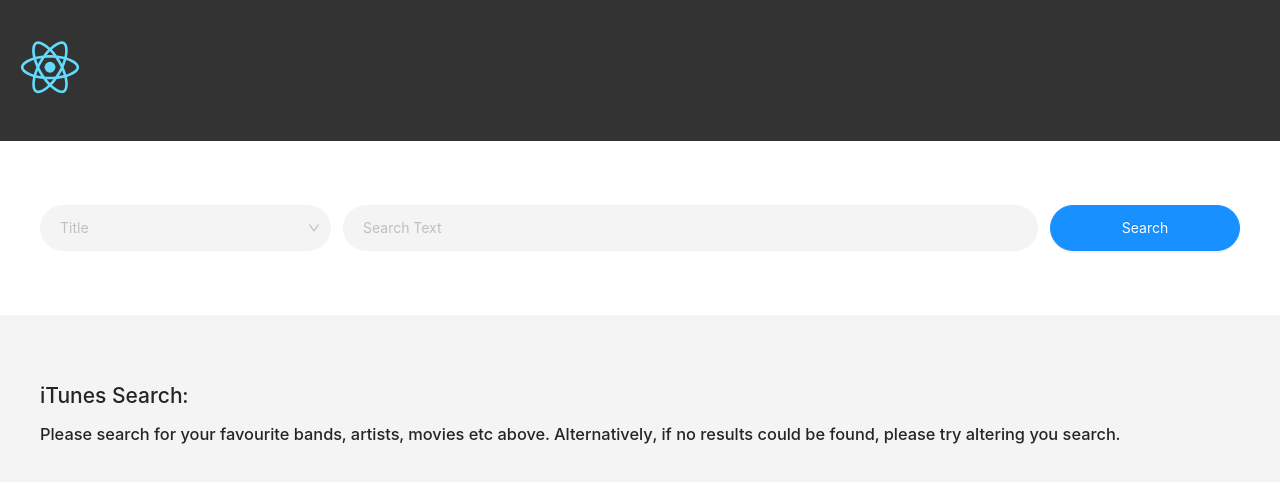
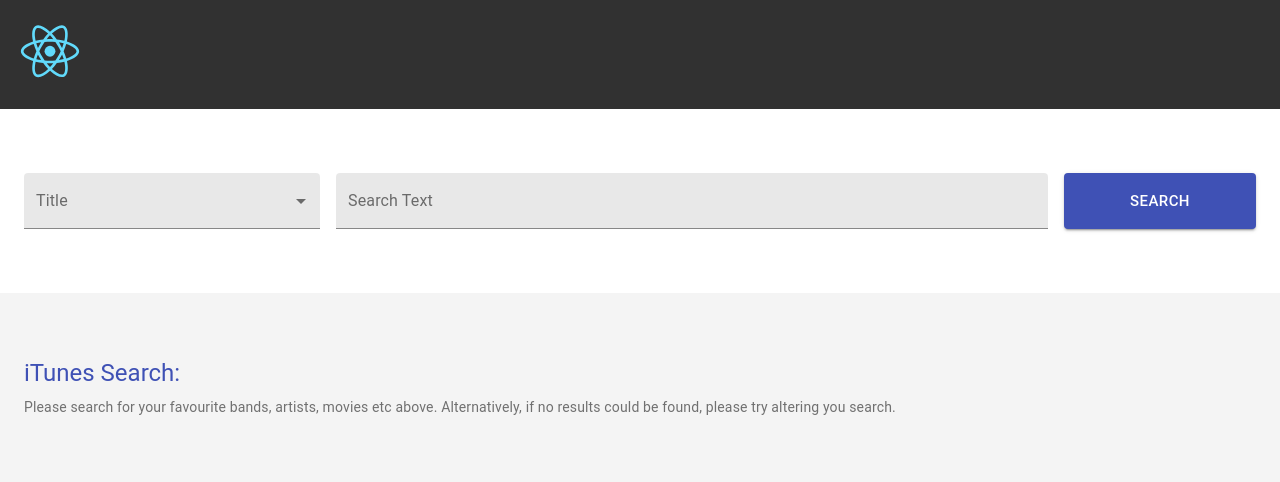
Before and after one commit to jacklittl/itunes-retrieval, a React (Create React App) app in the folder client/: page / in a window 1280 px wide. Shown: the top 482 px of the page. Built offline with nearby package versions, Linux system fonts and the light colour scheme.

Commit message:
Converting antd to material ui

```diff
--- a/client/package.json
+++ b/client/package.json
@@ -3,6 +3,7 @@
   "version": "0.1.0",
   "private": true,
   "dependencies": {
+    "@material-ui/core": "^4.11.0",
     "@testing-library/jest-dom": "^4.2.4",
     "@testing-library/react": "^9.5.0",
     "@testing-library/user-event": "^7.2.1",
--- a/client/src/App.css
+++ b/client/src/App.css
@@ -1,20 +1,17 @@
+body {
+  background-color: #f4f4f4;
+}
+
 .header {
   display: block;
 
-  padding: 2rem 0;
+  padding: 1rem 0;
 
   background-color: rgba( 0, 0, 0, .8 );
   color: white;
 }
 
-.container {
-  max-width: 1200px;
-  width: 95%;
-
-  margin: 0 auto;
-}
-
-.search-form {
+.section {
   display: block;
 
   padding: 4rem 0;
@@ -22,157 +19,14 @@
   background-color: white;
 }
 
-.ant-form-item {
-  margin-bottom: 0;
-}
-
-.ant-form-item .ant-input {
-  height: 46px;
-
-  padding: 0 1.25rem;
-
-  background-color: #f4f4f4;
-
-  border: none;
-  border-radius: 25px;
-}
-
-.ant-form-item .ant-select {
-  height: 46px;
-
-  padding: 0 1.25rem;
-
-  background-color: #f4f4f4;
-
-  border: none;
-  border-radius: 25px;
-}
-
-.ant-form-item .ant-select-selector {
-  height: 100% !important;
-
-  padding-left: 0 !important;
-
-  background-color: #f4f4f4 !important;
-
-  border: none !important;
-}
-
-.ant-form-item .ant-select-selection-search {
-  left: 0;
-
-  width: calc( 100% - 11px );
-}
-
-.ant-form-item .ant-select-selection-search input {
-  height: 100%;
-}
-
-.ant-form-item .ant-select-selection-placeholder {
-  line-height: 46px !important;
-}
-
-.ant-form-item .ant-select-selection-item {
-  line-height: 46px !important;
-  outline: none !important;
-}
-
-.main {
-  padding: 4rem 0;
-
+.section--grey {
   background-color: #f4f4f4;
 }
 
-.main .ant-col {
-  margin: .5rem 0;
+.MuiFormControl-root {
+  border-radius: 5px;
 }
 
-.main .ant-card {
-  height: 100%;
-
-  margin: 0;
-
-  background-color: white;
-
-  border: 5px solid white;
-  border-radius: 4px;
-
-  overflow: hidden;
+.MuiFormControl-root .MuiButton-sizeLarge {
+  padding: 15px 22px;
 }
-
-.main .ant-card-body {
-  padding: 0;
-}
-
-.main .ant-card-body .card-body {
-  padding: 1.25rem;
-}
-
-.main .ant-card-body .card-body h2,
-.main .ant-card-body .card-body h3 {
-  margin: 0 0 .5rem;
-
-  line-height: 1.3;
-}
-
-.main .ant-card-body .card-body h3 {
-  color: #1890ff;
-}
-
-.main .ant-card-body .card-body p {
-  margin: 1rem 0 0;
-  padding: 0;
-}
-
-.block-image {
-  display: block;
-  width: 100%;
-  height: auto;
-}
-
-.submit-button {
-  width: 100%;
-  max-width: 190px;
-  height: 46px;
-
-  padding: 0 15px;
-
-  border-radius: 25px;
-}
-
-.result-listing .ant-col {
-  display: block;
-  -ms-flex: 0 0 20%;
-  flex: 0 0 20%;
-  max-width: 20%;
-}
-
-@media (max-width: 1200px) {
-  .result-listing .ant-col {
-    -ms-flex: 0 0 25%;
-    flex: 0 0 25%;
-    max-width: 25%;
-  }
-}
-
-@media (max-width: 900px) {
-  .result-listing .ant-col {
-    -ms-flex: 0 0 33.33%;
-    flex: 0 0 33.33%;
-    max-width: 33.33%;
-  }
-}
-
-@media (max-width: 768px) {
-  .search-form .ant-col {
-    margin-top: .5rem;
-  }
-}
-
-@media (max-width: 600px) {
-  .result-listing .ant-col {
-    -ms-flex: 0 0 50%;
-    flex: 0 0 50%;
-    max-width: 50%;
-  }
-}
--- a/client/src/App.tsx
+++ b/client/src/App.tsx
@@ -1,22 +1,24 @@
 import React from "react";
 import { useSelector } from "react-redux";
-import { Row } from 'antd';
 
 import { Result } from './declarations/types';
 import SearchForm from './components/SearchForm/SearchForm';
 import Listing from './components/Listing/Listing';
-import NoResults from './components/NoResults/NoResults';
+import ResultsMessage from './components/Messages/ResultsMessage';
 
 import "./App.css";
+
+import Box from '@material-ui/core/Box';
+import Container from '@material-ui/core/Container';
 
 const App = () => {
   const results = useSelector(state => state.form),
   resultsPayload: Result[] = results.data.payload
-  const hasResults = resultsPayload && resultsPayload.length;
+  const hasResults = resultsPayload && resultsPayload.length > 0;
 
   return (
 
-    <div className="App">
+    <Box className="App">
 
       <header className="header">
           <svg xmlns="http://www.w3.org/2000/svg" viewBox="0 0 841.9 595.3" width="100">
@@ -30,23 +32,20 @@ const App = () => {
 
       <SearchForm />
 
-      <Row className="main">
-        <div className="container">
+      <Box className="section section--grey">
 
-          {
-            results.loading
-              ? <NoResults />
-              : results.error
-                ? <NoResults />
-                : hasResults
-                    ? <Listing results={resultsPayload} />
-                    : <NoResults />
+        <Container maxWidth="lg">
+
+          { hasResults
+            ? <Listing results={resultsPayload} />
+            : <ResultsMessage />
           }
 
-        </div>
-      </Row>
+        </Container>
 
-    </div>
+      </Box>
+
+    </Box>
 
   );
 }
--- /dev/null
+++ b/client/src/components/Messages/ResultsMessage.tsx
@@ -0,0 +1,28 @@
+import React from "react";
+import { useSelector } from "react-redux";
+
+import Typography from '@material-ui/core/Typography';
+
+const ResultsMessage = (): JSX.Element => {
+  const results = useSelector(state => state.form)
+
+  console.log( results )
+
+  let searchTitle = ""
+  results.error
+    ? searchTitle = "Error retrieving your results."
+    : results.loading
+      ? searchTitle = "Finding your results..."
+      : results.data.payload && results.data.payload.length === 0
+        ? searchTitle = "No results found..."
+        : searchTitle = "iTunes Search:"
+
+  return (
+    <div>
+      <Typography gutterBottom variant="h5" color="primary" component="h2">{searchTitle}</Typography>
+      <Typography variant="body2" color="textSecondary" component="p">Please search for your favourite bands, artists, movies etc above. Alternatively, if no results could be found, please try altering you search.</Typography>
+    </div>
+  )
+};
+
+export default ( ResultsMessage )
--- a/client/src/components/NoResults/NoResults.tsx
+++ /dev/null
@@ -1,20 +0,0 @@
-import React from "react";
-import { useSelector } from "react-redux";
-
-const NoResults = () => {
-  const results = useSelector(state => state.form)
-
-  let searchTitle = "iTunes Search:"
-  if( results.error ){
-    searchTitle = "No search results could be found..."
-  }
-
-  return (
-    <div>
-      <h2>{searchTitle}</h2>
-      <h3>Please search for your favourite bands, artists, movies etc above. Alternatively, if no results could be found, please try altering you search.</h3>
-    </div>
-  )
-};
-
-export default ( NoResults )
--- a/client/src/components/SearchForm/SearchForm.tsx
+++ b/client/src/components/SearchForm/SearchForm.tsx
@@ -2,7 +2,21 @@ import React, { useState } from "react";
 import { useDispatch } from "react-redux";
 import { fetchData } from '../../redux/form/form.thunk';
 
-import { Row, Col, Select, Input, Form, Button } from 'antd';
+import { makeStyles } from '@material-ui/core/styles';
+import Container from '@material-ui/core/Container';
+import Grid from '@material-ui/core/Grid';
+import InputLabel from '@material-ui/core/InputLabel';
+import MenuItem from '@material-ui/core/MenuItem';
+import FormControl from '@material-ui/core/FormControl';
+import Select from '@material-ui/core/Select';
+import Button from '@material-ui/core/Button';
+import TextField from '@material-ui/core/TextField';
+
+const useStyles = makeStyles((theme) => ({
+  formControl: {
+    width: 100 + '%',
+  },
+}));
 
 const mediaOptions = [
   {value: 'movie', label: 'Movie' },
@@ -23,6 +37,8 @@ const SearchForm = () => {
     term: ''
   });
 
+  const classes = useStyles();
+
   const onChange = ( data, field ) => {
     let searchQuery = {};
 
@@ -36,59 +52,72 @@ const SearchForm = () => {
 
   return (
 
-    <Form
+    <form
       name="filters"
-      className="search-form"
-      onFinish={onSubmit}
+      className="section"
     >
 
-      <Row>
-        <div className="container">
+      <Container maxWidth="lg">
 
-          <Row gutter={12}>
+          <Grid container justify="center" spacing={2}>
 
-              <Col {...{ xs: 24, md: 6 }}>
+            <Grid item xs={12} sm={3}>
 
-                <Form.Item rules={[{ required: true }]}>
-                  <Select
-                    placeholder="Title"
-                    options={mediaOptions}
-                    onChange={value => onChange(value, 'media')}
-                  />
-                </Form.Item>
+              <FormControl variant="filled" className={classes.formControl}>
 
-              </Col>
+                <InputLabel id="demo-simple-select-filled-label">Title</InputLabel>
 
-              <Col {...{ xs: 24, md: 14 }}>
+                <Select
+                  value={query.media}
+                  labelId="demo-simple-select-filled-label"
+                  id="demo-simple-select-filled"
+                  onChange={value => onChange(value.target.value, 'media')}
+                >
 
-                <Form.Item rules={[{ required: true }]}>
-                  <Input
-                    name="term"
-                    placeholder="Search Text"
-                    onChange={e => onChange(e.target.value, 'term')}
-                  />
-                </Form.Item>
+                  {mediaOptions.map( mediaOption => (
 
-              </Col>
+                    <MenuItem key={mediaOption.value} value={mediaOption.value}>{mediaOption.label}</MenuItem>
 
-              <Col {...{ xs: 24, md: 4 }}>
+                  ))}
 
-                <Form.Item>
-                  <Button
-                    type="primary"
-                    htmlType="submit"
-                    className="submit-button"
-                  >Search</Button>
-                </Form.Item>
+                </Select>
 
-              </Col>
+              </FormControl>
 
-          </Row>
+            </Grid>
 
-        </div>
-      </Row>
+            <Grid item xs={12} sm={7}>
 
-    </Form>
+              <FormControl variant="filled" className={classes.formControl}>
+
+                <TextField
+                  id="term"
+                  name="term"
+                  value={query.term}
+                  label="Search Text"
+                  onChange={e => onChange(e.target.value, 'term')}
+                  variant="filled"
+                />
+
+              </FormControl>
+
+            </Grid>
+
+            <Grid item xs={5} sm={2}>
+
+              <FormControl variant="filled" className={classes.formControl}>
+
+                <Button variant="contained" onClick={() => onSubmit()} color="primary" size="large">Search</Button>
+
+              </FormControl>
+
+            </Grid>
+
+        </Grid>
+
+      </Container>
+
+    </form>
   )
 };
 
--- a/client/src/redux/form/form.reducer.ts
+++ b/client/src/redux/form/form.reducer.ts
@@ -33,14 +33,16 @@ function formReducer (state:any = initialState, action: Action): State {
         data: action.payload,
         loading: false,
         success: true,
+        error: false
       }
     }
     case actionTypes.FORM_ERROR: {
       return {
         ...state,
-        error: action.payload,
+        // data: action.payload,
+        loading: false,
         success: false,
-        loading: false
+        error: true
       }
     }
     default:
--- a/client/src/redux/form/form.thunk.ts
+++ b/client/src/redux/form/form.thunk.ts
@@ -5,7 +5,7 @@ const API_ENDPOINT = process.env.REACT_APP_API_URL;
 export const fetchData = query => async dispatch => {
   dispatch(formFetch()); // set state to loading.
   try {
-    const res = await fetch(`${API_ENDPOINT}?term=${query.term}&media=${query.media}`);
+    const res = await fetch(`${API_ENDPOINT}?term=${query.term}&media=${query.media}&limit=200`);
     const data = await res.json();
     dispatch(
       formSuccess({ payload: data.results })
```
Also changed, not shown: client/src/components/ListItem/ListItem.tsx (+45 -14 lines), client/src/components/Listing/Listing.tsx (+22 -11 lines), 23 other files (tests, documents, lock files or other folders).
